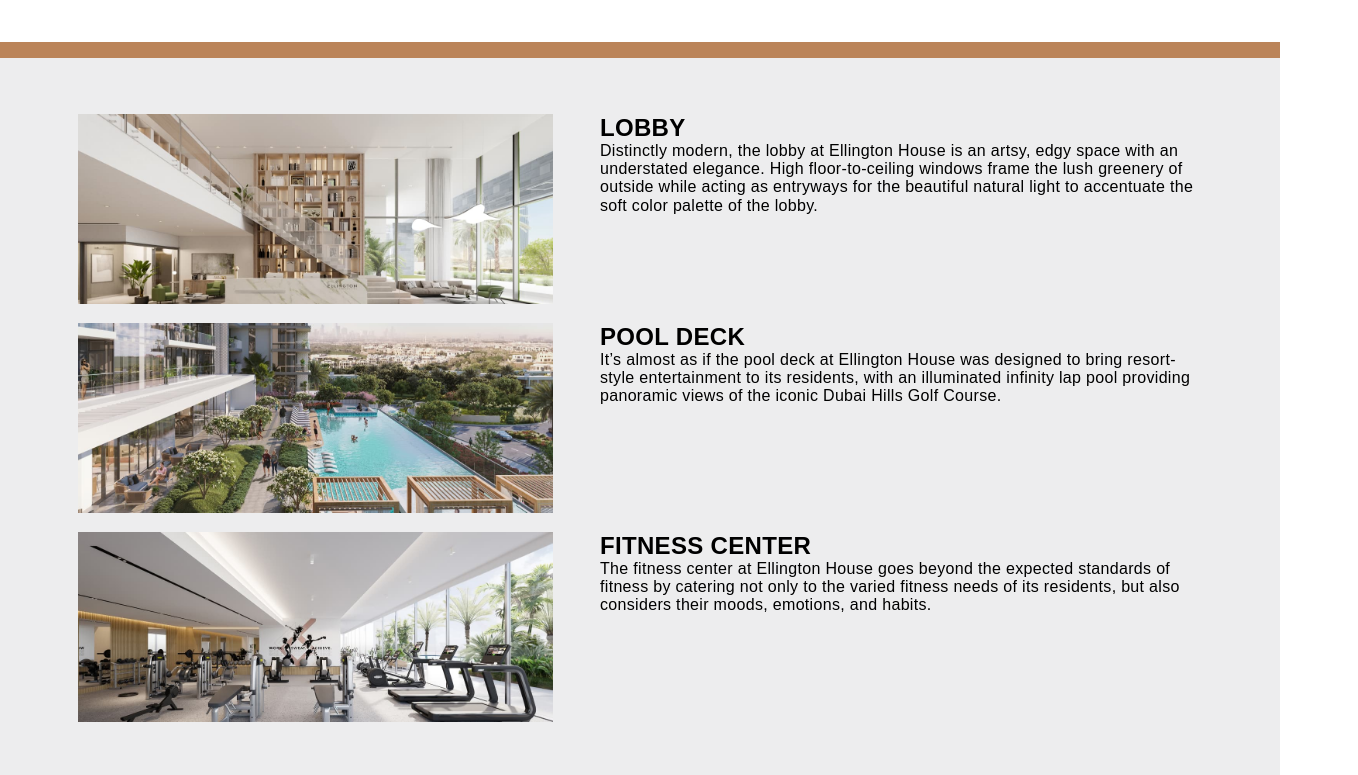
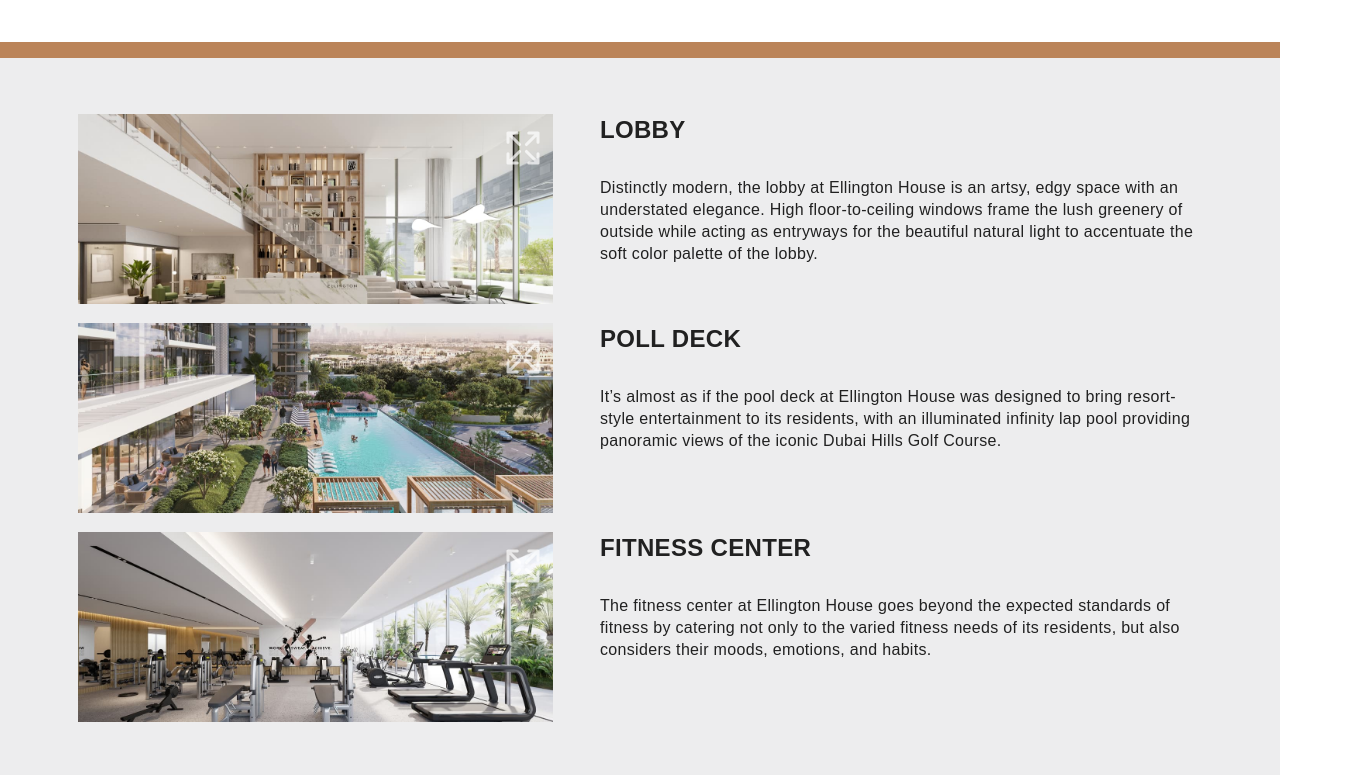
Before and after one commit to OksanaDrobakha/ellington-properties-landing, a website built with Parcel: page src/index.html in a window 1280 px wide. Shown: the part 1382-2157 px from the top of the page, 1358 px wide, since content can reach past the window. Built offline with nearby package versions, Linux system fonts and the light colour scheme.

Commit message:
html css done

```diff
--- a/src/partials/section_lifestyle.html
+++ b/src/partials/section_lifestyle.html
@@ -25,9 +25,9 @@
         </defs>
       </svg>
     </div>
-    <div>
-      <img src="./images/section3_3_lifestyle.jpg" width="472" height="720" />
+    <p class="lifestyle__name">lifestyle</p>
+    <div class="lifestyle__slider">
+      <img src="./images/section3_3_lifestyle.jpg" width="472" height="716" />
     </div>
-    <p class="lifestyle__name">lifestyle</p>
   </div>
 </section>
--- a/src/partials/section_zones.html
+++ b/src/partials/section_zones.html
@@ -6,8 +6,25 @@
         width="475"
         hight="190"
       />
+      <svg
+        class="zones-modal__open"
+        width="34"
+        height="34"
+        fill="none"
+        xmlns="http://www.w3.org/2000/svg"
+      >
+        <path
+          d="M20.462 13.539 32 2m0 0h-9.23M32 2v9.23M13.538 13.54 2 2m0 0h9.23M2 2v9.23m18.462 9.232L32 32m0 0h-9.23M32 32v-9.23m-18.462-2.308L2 32m0 0h9.23M2 32v-9.23"
+          stroke="#fff"
+          stroke-opacity=".7"
+          stroke-width="3"
+          stroke-linecap="round"
+          stroke-linejoin="round"
+        />
+      </svg>
+
       <div class="eh_description">
-        <h2>LOBBY</h2>
+        <h2>Lobby</h2>
         <p>
           Distinctly modern, the lobby at Ellington House is an artsy, edgy
           space with an understated elegance. High floor-to-ceiling windows
@@ -19,8 +36,24 @@
     </li>
     <li class="zones__block">
       <img src="./images/section2_2_Pool.jpg" width="475" hight="190" />
+      <svg
+        class="zones-modal__open"
+        width="34"
+        height="34"
+        fill="none"
+        xmlns="http://www.w3.org/2000/svg"
+      >
+        <path
+          d="M20.462 13.539 32 2m0 0h-9.23M32 2v9.23M13.538 13.54 2 2m0 0h9.23M2 2v9.23m18.462 9.232L32 32m0 0h-9.23M32 32v-9.23m-18.462-2.308L2 32m0 0h9.23M2 32v-9.23"
+          stroke="#fff"
+          stroke-opacity=".7"
+          stroke-width="3"
+          stroke-linecap="round"
+          stroke-linejoin="round"
+        />
+      </svg>
       <div class="eh_description">
-        <h2>POOL DECK</h2>
+        <h2>Poll deck</h2>
         <p>
           It’s almost as if the pool deck at Ellington House was designed to
           bring resort-style entertainment to its residents, with an illuminated
@@ -35,8 +68,24 @@
         width="475"
         hight="190"
       />
+      <svg
+        class="zones-modal__open"
+        width="34"
+        height="34"
+        fill="none"
+        xmlns="http://www.w3.org/2000/svg"
+      >
+        <path
+          d="M20.462 13.539 32 2m0 0h-9.23M32 2v9.23M13.538 13.54 2 2m0 0h9.23M2 2v9.23m18.462 9.232L32 32m0 0h-9.23M32 32v-9.23m-18.462-2.308L2 32m0 0h9.23M2 32v-9.23"
+          stroke="#fff"
+          stroke-opacity=".7"
+          stroke-width="3"
+          stroke-linecap="round"
+          stroke-linejoin="round"
+        />
+      </svg>
       <div class="eh_description">
-        <h2>FITNESS CENTER</h2>
+        <h2>Fitness center</h2>
         <p>
           The fitness center at Ellington House goes beyond the expected
           standards of fitness by catering not only to the varied fitness needs
--- a/src/sass/_footer.scss
+++ b/src/sass/_footer.scss
@@ -50,6 +50,13 @@
   padding: 10px;
   border: 1px solid #fff;
   width: 247px;
+
+  &::placeholder {
+    font-weight: 400;
+    font-size: 16px;
+    line-height: 1.37;
+    color: #a4a7a9;
+  }
 }
 
 .footer__button {
--- a/src/sass/_section_eh.scss
+++ b/src/sass/_section_eh.scss
@@ -19,8 +19,7 @@
   font-size: 24px;
   line-height: 1.37;
   color: $black;
-  margin-left: auto;
-  margin-right: auto;
+  text-align: center;
 }
 
 .eh-title__slogan {
@@ -30,8 +29,7 @@
   line-height: 1.37;
   color: $black;
   margin-top: 30px;
-  margin-left: auto;
-  margin-right: auto;
+  text-align: center;
 }
 
 .eh__slider {
--- a/src/sass/_section_lifestyle.scss
+++ b/src/sass/_section_lifestyle.scss
@@ -12,10 +12,22 @@
   background-color: $metallic_copper;
 }
 
+.lifestyle-static__logo {
+  position: absolute;
+  top: 0;
+  left: 0;
+}
+
 .lifestyle__logo {
   position: absolute;
   top: 56px;
   left: 78px;
+}
+
+.lifestyle-static__name {
+  position: absolute;
+  bottom: 0;
+  left: 0;
 }
 
 .lifestyle__name {
@@ -28,3 +40,8 @@
   line-height: 1.37;
   color: $white;
 }
+
+.lifestyle__slider {
+  position: absolute;
+  right: 0;
+}
--- a/src/sass/_section_zones.scss
+++ b/src/sass/_section_zones.scss
@@ -8,6 +8,7 @@
 }
 
 .zones__block {
+  position: relative;
   display: flex;
   align-items: flex-start;
   gap: 47px;
@@ -16,3 +17,27 @@
     margin-bottom: 19px;
   }
 }
+
+.zones-modal__open {
+  position: absolute;
+  top: 17px;
+  left: 428px;
+}
+
+.eh_description {
+  h2 {
+    text-transform: uppercase;
+    font-weight: 900;
+    font-size: 24px;
+    line-height: 1.37;
+    color: $black;
+  }
+
+  p {
+    font-weight: 400;
+    font-size: 16px;
+    line-height: 1.37;
+    color: $black;
+    margin-top: 30px;
+  }
+}
```
